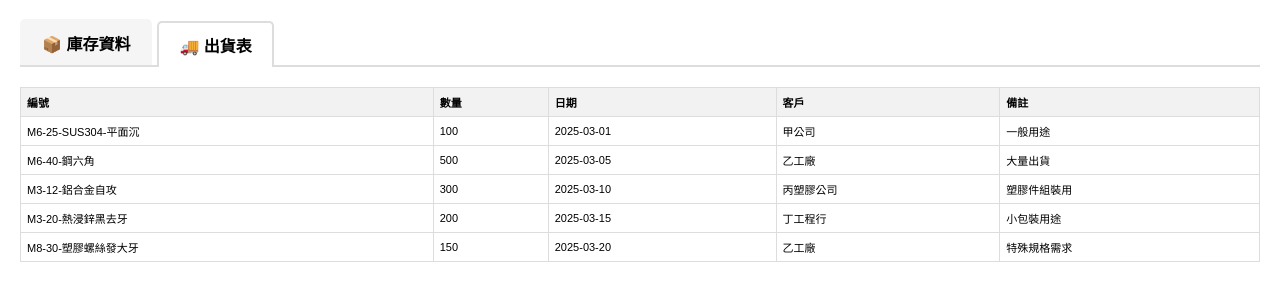
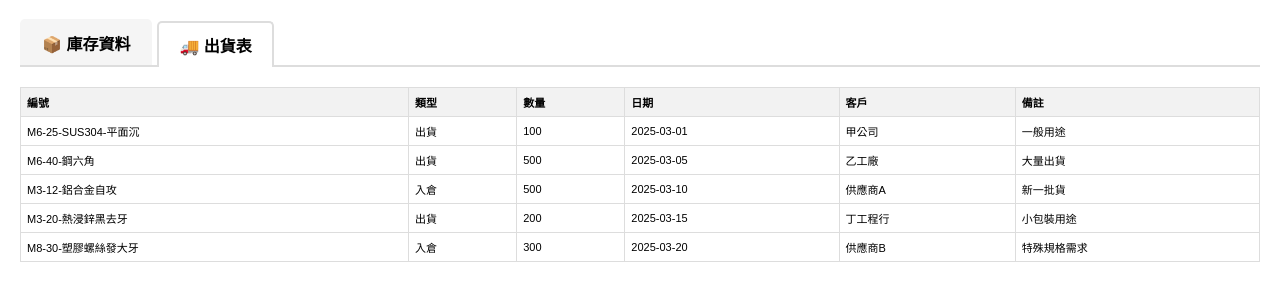
Before and after one commit to YOOTINGLIU/testproj, a website: page index.html in a window 1280 px wide. Both pictures are taken after a click on the element "🚚 出貨表". Shown: the part 90-390 px from the top of the page. Drawn offline with Linux system fonts and the light colour scheme.

Commit message:
update logs.json and index.html to add '類型' column for delivery/log type classification

```diff
--- a/index.html
+++ b/index.html
@@ -104,6 +104,7 @@
             <thead>
                 <tr>
                     <th>編號</th>
+                    <th>類型</th>
                     <th>數量</th>
                     <th>日期</th>
                     <th>客戶</th>
@@ -182,6 +183,7 @@
                     const row = document.createElement('tr');
                     row.innerHTML = `
                         <td>${item.編號 || ''}</td>
+                        <td>${item.類型 || ''}</td>
                         <td>${item.數量 || ''}</td>
                         <td>${item.日期 || ''}</td>
                         <td>${item.客戶 || ''}</td>
--- a/logs.json
+++ b/logs.json
@@ -1,6 +1,7 @@
 [
   {
     "編號": "M6-25-SUS304-平面沉",
+    "類型": "出貨",
     "數量": 100,
     "日期": "2025-03-01",
     "客戶": "甲公司",
@@ -8,6 +9,7 @@
   },
   {
     "編號": "M6-40-鋼六角",
+    "類型": "出貨",
     "數量": 500,
     "日期": "2025-03-05",
     "客戶": "乙工廠",
@@ -15,13 +17,15 @@
   },
   {
     "編號": "M3-12-鋁合金自攻",
-    "數量": 300,
+    "類型": "入倉",
+    "數量": 500,
     "日期": "2025-03-10",
-    "客戶": "丙塑膠公司",
-    "備註": "塑膠件組裝用"
+    "客戶": "供應商A",
+    "備註": "新一批貨"
   },
   {
     "編號": "M3-20-熱浸鋅黑去牙",
+    "類型": "出貨",
     "數量": 200,
     "日期": "2025-03-15",
     "客戶": "丁工程行",
@@ -29,9 +33,10 @@
   },
   {
     "編號": "M8-30-塑膠螺絲發大牙",
-    "數量": 150,
+    "類型": "入倉",
+    "數量": 300,
     "日期": "2025-03-20",
-    "客戶": "乙工廠",
+    "客戶": "供應商B",
     "備註": "特殊規格需求"
   }
 ]
```
